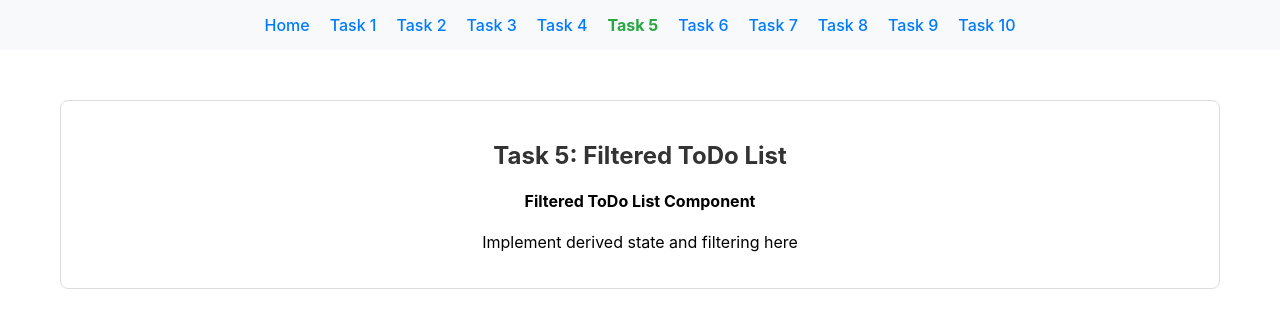
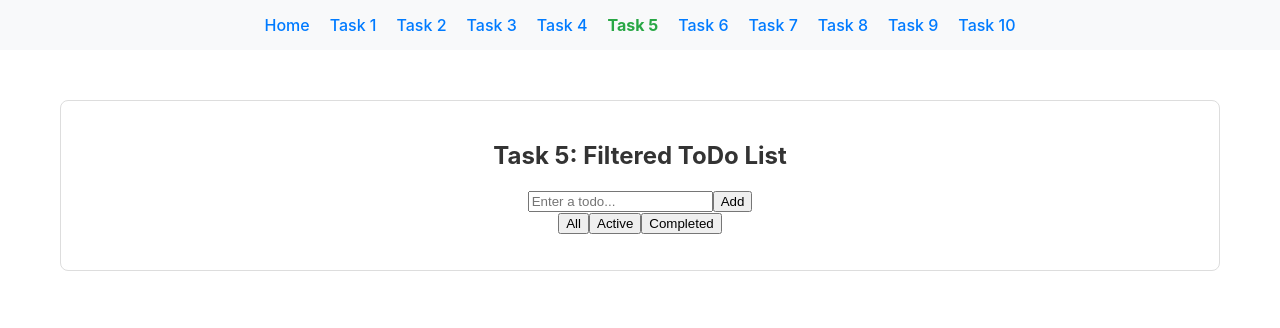
Before and after one commit to kurseasy/node.js-pre-training-assignment-solution, a React (Create React App) app in the folder React-CSS/react-todo-app/: page /task-05 in a window 1280 px wide. Shown: the top 328 px of the page. Built offline with nearby package versions, Linux system fonts and the light colour scheme.

Commit message:
Update FilteredToDoList.tsx

```diff
--- a/React-CSS/react-todo-app/src/solutions/task-05/FilteredToDoList.tsx
+++ b/React-CSS/react-todo-app/src/solutions/task-05/FilteredToDoList.tsx
@@ -1,73 +1,73 @@
 import React, { useState } from 'react';
 import { Todo } from '../../types';
 
-/**
- * Task 5: FilteredToDoList Component
- *
- * Theory: Derived State and Computed Values
- *
- * In React, you often need to compute values based on your state. These are called "derived state"
- * or "computed values" and should be calculated during render rather than stored in state.
- *
- * Why Use Derived State:
- * 1. Avoids state synchronization issues
- * 2. Reduces complexity by having a single source of truth
- * 3. Automatically updates when source data changes
- * 4. Prevents stale state bugs
- *
- * Common Derived State Patterns:
- *
- * Filtering:
- * - const activeTodos = todos.filter(todo => !todo.completed)
- * - const completedTodos = todos.filter(todo => todo.completed)
- *
- * Searching:
- * - const filteredTodos = todos.filter(todo =>
- *     todo.title.toLowerCase().includes(searchTerm.toLowerCase())
- *   )
- *
- * Sorting:
- * - const sortedTodos = [...todos].sort((a, b) => a.title.localeCompare(b.title))
- *
- * Aggregations:
- * - const completedCount = todos.filter(todo => todo.completed).length
- * - const totalCount = todos.length
- *
- * Multiple Filters:
- * - Use multiple filter conditions or combine them
- * - Consider using useMemo for expensive computations
- *
- * Key Concepts:
- * - Calculate derived values during render
- * - Don't store computed values in state
- * - Use useMemo for expensive calculations
- * - Keep state minimal and derive the rest
- */
+type FilterType = 'all' | 'active' | 'completed';
+
 export const FilteredToDoList: React.FC = () => {
-  // TODO: Implement the FilteredToDoList component
-  //
-  // Requirements:
-  // 1. Display a list of todos with add functionality
-  // 2. Add filter buttons: "All", "Active", "Completed"
-  // 3. Filter todos based on selected filter
-  // 4. Use derived state for filtered results
-  // 5. Add complete functionality for todos
-  //
-  // Example implementation:
-  // const [todos, setTodos] = useState<Todo[]>([]);
-  // const [filter, setFilter] = useState<'all' | 'active' | 'completed'>('all');
-  //
-  // const filteredTodos = todos.filter(todo => {
-  //   if (filter === 'active') return !todo.completed;
-  //   if (filter === 'completed') return todo.completed;
-  //   return true; // 'all' case
-  // });
+  const [todos, setTodos] = useState<Todo[]>([]);
+  const [inputValue, setInputValue] = useState('');
+  const [filter, setFilter] = useState<FilterType>('all');
+
+  const addTodo = (e: React.FormEvent) => {
+    e.preventDefault();
+    const title = inputValue.trim();
+    if (!title) return;
+
+    const newTodo: Todo = {
+      id: Date.now(),
+      title,
+      completed: false,
+    };
+
+    setTodos((prev) => [...prev, newTodo]);
+    setInputValue('');
+  };
+
+  const markCompleted = (id: number) => {
+    setTodos((prev) =>
+      prev.map((todo) =>
+        todo.id === id ? { ...todo, completed: true } : todo
+      )
+    );
+  };
+
+  // Derived state — вычисляется при каждом рендере
+  const filteredTodos = todos.filter((todo) => {
+    if (filter === 'active') return !todo.completed;
+    if (filter === 'completed') return todo.completed;
+    return true;
+  });
 
   return (
     <div>
-      {/* TODO: Replace this with your implementation */}
-      <h4>Filtered ToDo List Component</h4>
-      <p>Implement derived state and filtering here</p>
+      <form onSubmit={addTodo}>
+        <input
+          type="text"
+          value={inputValue}
+          onChange={(e) => setInputValue(e.target.value)}
+          placeholder="Enter a todo..."
+        />
+        <button type="submit">Add</button>
+      </form>
+
+      <div>
+        <button onClick={() => setFilter('all')}>All</button>
+        <button onClick={() => setFilter('active')}>Active</button>
+        <button onClick={() => setFilter('completed')}>Completed</button>
+      </div>
+
+      <ul>
+        {filteredTodos.map((todo) => (
+          <li key={todo.id}>
+            {todo.title} — {todo.completed ? 'completed' : 'not completed'}
+            {!todo.completed && (
+              <button onClick={() => markCompleted(todo.id)}>
+                Complete
+              </button>
+            )}
+          </li>
+        ))}
+      </ul>
     </div>
   );
 };
```
